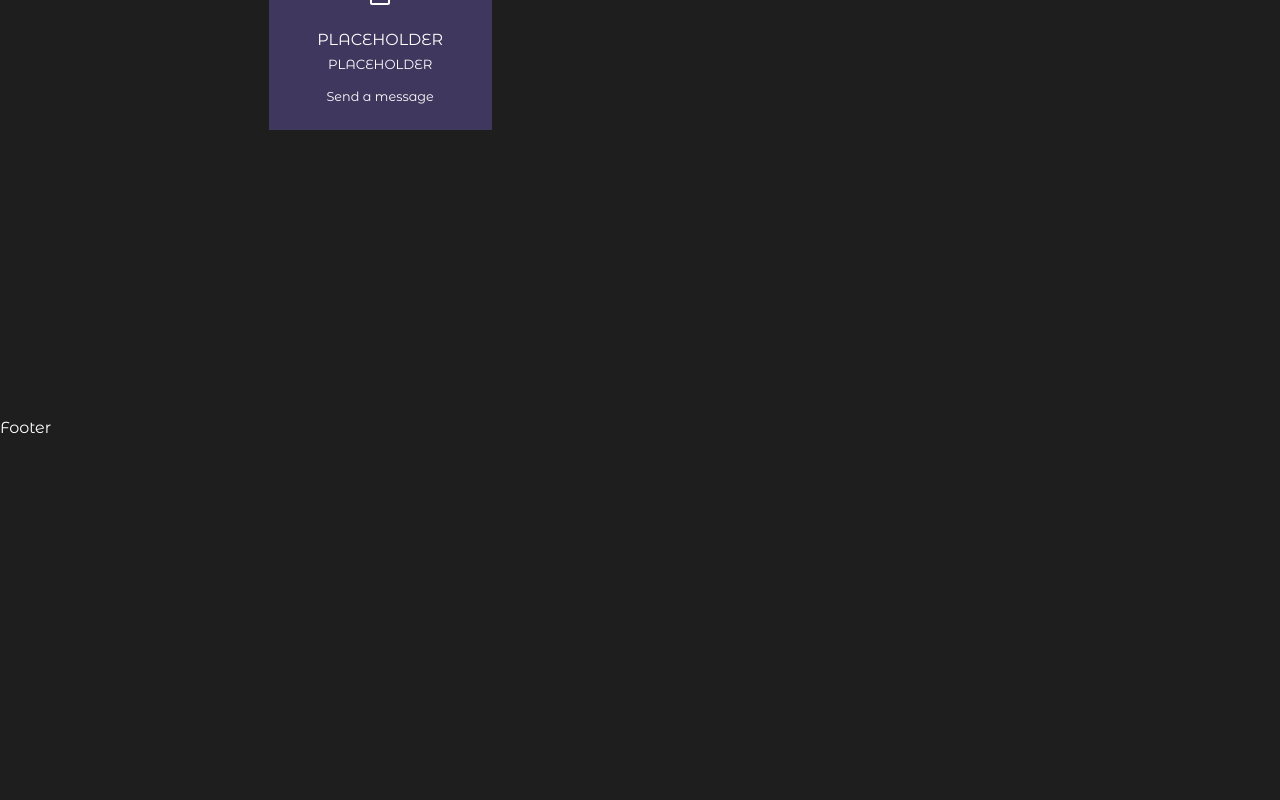
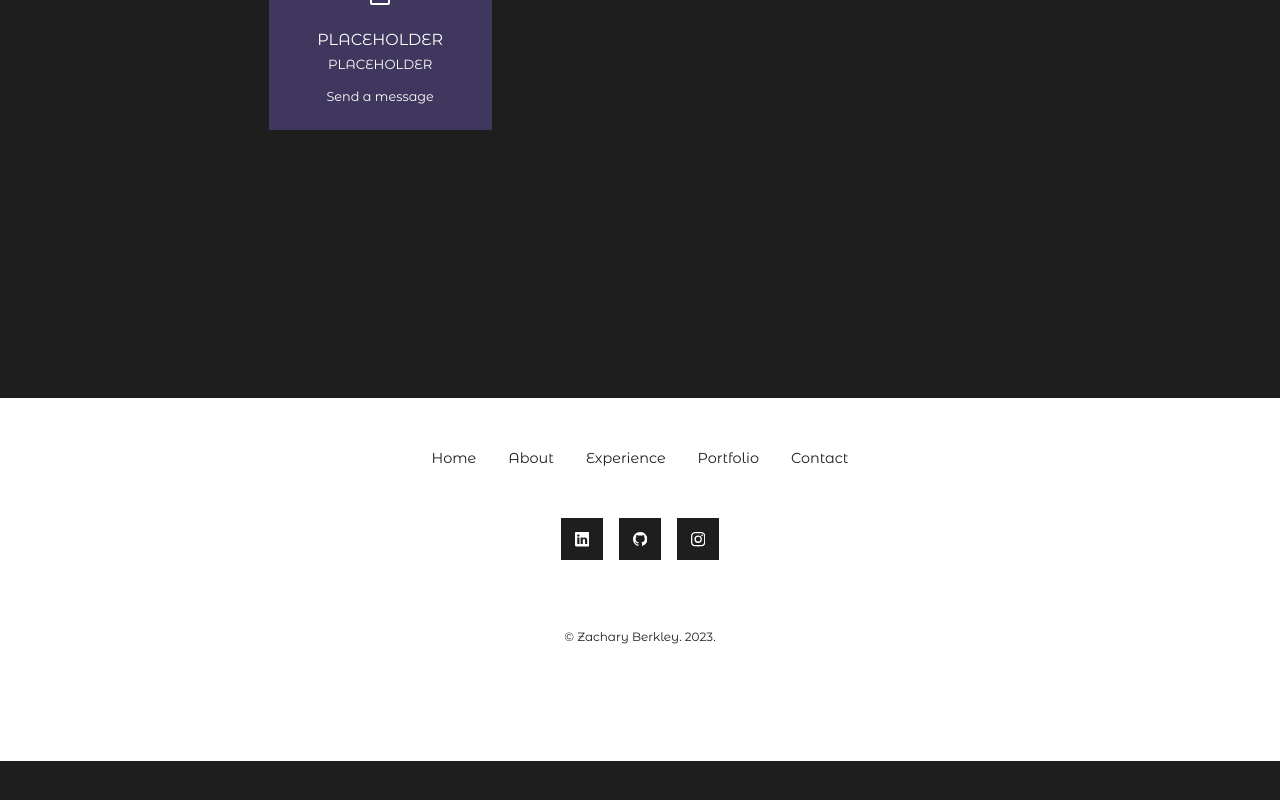
Before and after one commit to ZBerkley88/react-two-boogaloo, a React (Create React App) app: page / in a window 1280 px wide. Shown: the part 4226-5026 px from the top of the page. After the commit the page ends 4987 px from the top, so only its background shows below. Built offline with nearby package versions, Linux system fonts and the light colour scheme.

Commit message:
added footer

```diff
--- a/src/components/footer/Footer.jsx
+++ b/src/components/footer/Footer.jsx
@@ -1,12 +1,52 @@
-import React from 'react'
-import './footer.css'
+import React from "react";
+import "./footer.css";
+import { BsLinkedin } from "react-icons/bs";
+import { BsGithub } from "react-icons/bs";
+import { BsInstagram } from "react-icons/bs";
 
 const Footer = () => {
   return (
-    <section id="footer">
-      Footer
-    </section>
-  )
-}
+    <footer>
+      <a href="#" className="footer_logo"></a>
 
-export default Footer
+      <ul className="permalinks">
+        <li>
+          <a href="#">Home</a>
+        </li>
+        <li>
+          <a href="#about">About</a>
+        </li>
+        <li>
+          <a href="#experience">Experience</a>
+        </li>
+        <li>
+          <a href="#portfolio">Portfolio</a>
+        </li>
+        <li>
+          <a href="#contact">Contact</a>
+        </li>
+      </ul>
+
+      <div className="footer__socials">
+        <a href="#https://www.linkedin.com/in/zachary-berkley-aa5716240/">
+          {" "}
+          <BsLinkedin />
+        </a>
+        <a href="#https://github.com/ZBerkley88">
+          {" "}
+          <BsGithub />
+        </a>
+        <a href="#https://www.instagram.com/i.saw.these.things/">
+          {" "}
+          <BsInstagram />
+        </a>
+      </div>
+
+      <div className="footer__copyright">
+        <small>&copy; Zachary Berkley. 2023.</small>
+      </div>
+    </footer>
+  );
+};
+
+export default Footer;
--- a/src/components/footer/footer.css
+++ b/src/components/footer/footer.css
@@ -0,0 +1,70 @@
+footer {
+  background: var(--primary);
+  padding: 3rem 0;
+  text-align: center;
+  font-size: 0.9rem;
+  margin-top: 7rem;
+}
+
+footer a {
+  color: var(--background);
+}
+
+.footer__logo {
+  font-size: 2rem;
+  font-weight: 500;
+  margin-bottom: 2rem;
+  display: inline-block;
+}
+
+.permalinks {
+  display: flex;
+  flex-wrap: wrap;
+  justify-content: center;
+  gap: 2rem;
+  margin: 0 auto 3rem;
+}
+
+.footer__socials {
+  display: flex;
+  justify-content: center;
+  gap: 1rem;
+  margin-bottom: 4rem;
+}
+
+.footer__socials a {
+  background: var(--background);
+  color: var(--primary);
+  padding: 0.8rem;
+  display: flex;
+  border: 1px solid transparent;
+}
+
+.footer__socials a:hover {
+  background: transparent;
+  color: var(--background);
+  border-color: var(--background);
+}
+
+.footer__copyright {
+  margin-bottom: 4rem;
+  color: var(--background);
+}
+
+/* ====================== MEDIA QUERIES (TABLETS) ======================*/
+
+@media screen and (max-width: 1024px) {
+}
+
+/* ====================== MEDIA QUERIES (PHONES) ======================*/
+
+@media screen and (max-width: 600px) {
+    .permalinks {
+        flex-direction: column;
+        gap: 1.5rem;
+    }
+
+    .footer__socials {
+        margin-bottom: 2.6rem;
+    }
+}
```
Also changed, not shown: src/components/contact/contact.css (+4 -7 lines).
